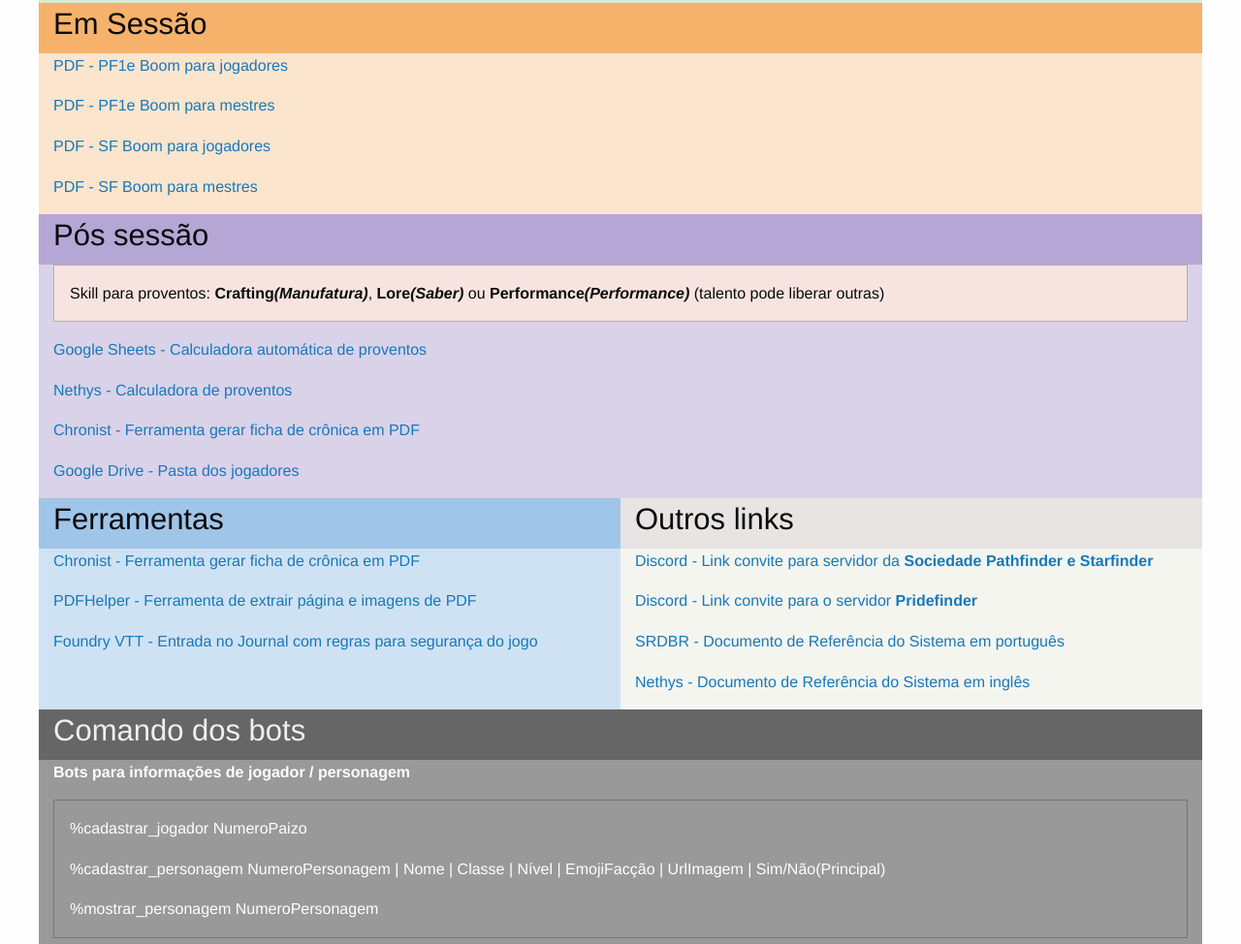
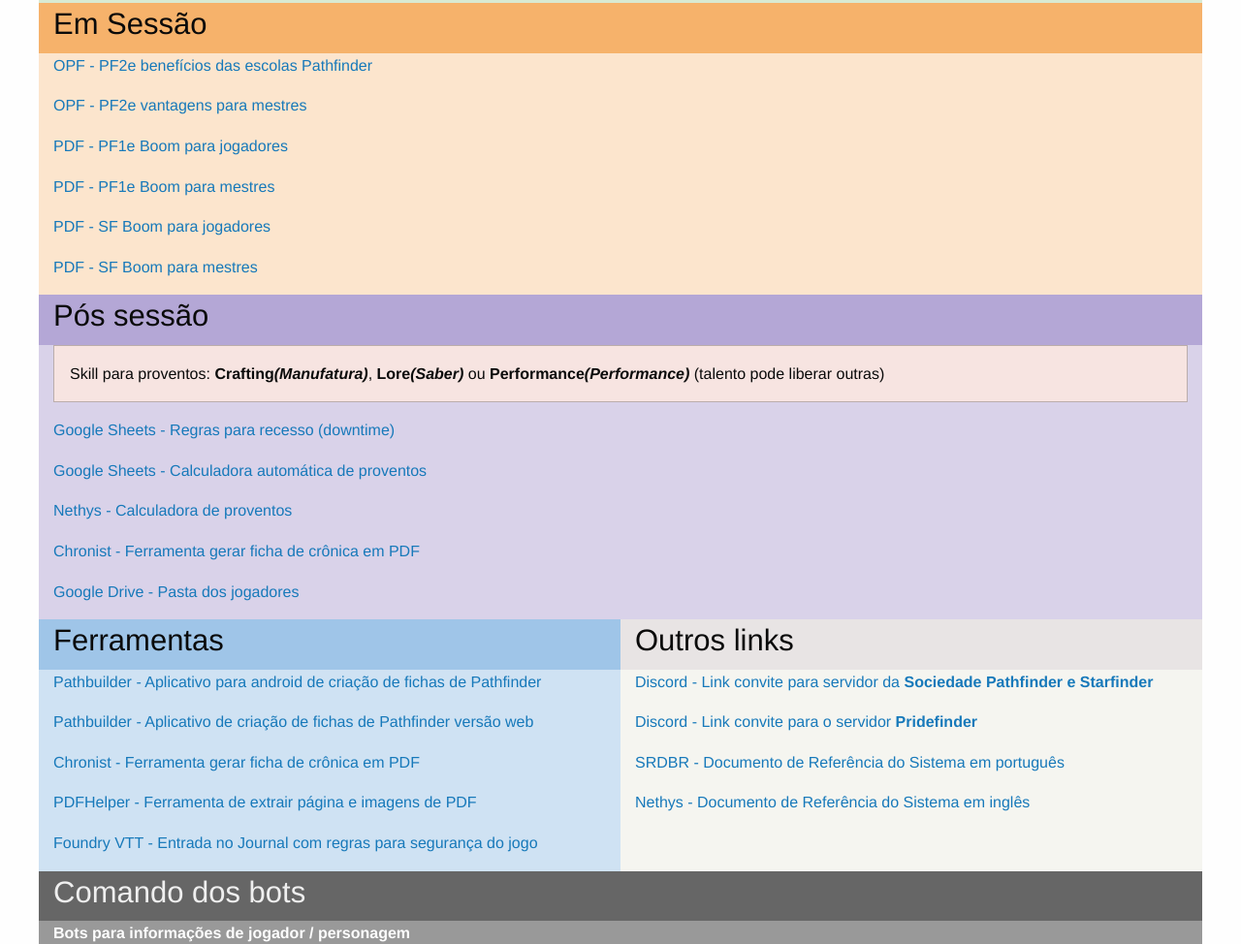
Before and after one commit to germanosk/sociedade_pathfinder_static_help, a plain HTML site: page index.html in a window 1280 px wide. Shown: the part 248-1222 px from the top of the page at 97% size. Drawn offline with Linux system fonts and the light colour scheme.

Commit message:
Adding more links and adjusts to layout

```diff
--- a/index.html
+++ b/index.html
@@ -141,6 +141,17 @@
                 </div>
                 <div class="large-12 medium-12 in-session cell">
                     <p>
+                        <a href="https://www.organizedplayfoundation.org/Lorespire/pfs2guide._.Additional-Character-Options#Schools"  target="_blank" >
+                            OPF - PF2e benefícios das escolas Pathfinder
+                        </a>
+                    </p>
+
+                    <p>
+                        <a href="https://www.organizedplayfoundation.org/Lorespire/pfs2guide._.GM-Rewards"  target="_blank" >
+                            OPF - PF2e vantagens para mestres
+                        </a>
+                    </p>
+                    <p>
                         <a href="https://cdn.discordapp.com/attachments/718544767235129388/805648309645606922/2020_RSP_PFS1ed_Player_Boons.pdf"  target="_blank" >
                             PDF - PF1e Boom para jogadores
                         </a>
@@ -176,6 +187,12 @@
                     <div class="callout alert">
                         <p>Skill para proventos: <b>Crafting<i>(Manufatura)</i></b>, <b>Lore<i>(Saber)</i></b> ou <b>Performance<i>(Performance)</i></b> (talento pode liberar outras)</p>
                     </div>
+
+                    <p>
+                        <a href="https://www.organizedplayfoundation.org/Lorespire/pfs2guide._.Additional-Character-Options#Downtime"  target="_blank" >
+                            Google Sheets - Regras para recesso (downtime)
+                        </a>
+                    </p>
                     <p>
                         <a href="https://docs.google.com/spreadsheets/d/14nKfaf5l-MUL9IQm7CupREs0hnbuWh3gEaTMEzu9arY/edit?usp=sharing"  target="_blank" >
                             Google Sheets - Calculadora automática de proventos
@@ -207,6 +224,18 @@
                 </div>
                 <div class="large-12 medium-12 tools cell" style="height: 100%;">
                     <p>
+                        <a href="https://play.google.com/store/apps/details?id=com.redrazors.pathbuilder2e&hl=pt/"  target="_blank" >
+                            Pathbuilder - Aplicativo para android de criação de fichas de Pathfinder
+                        </a>
+                    </p>
+
+                    <p>
+                        <a href="https://pathbuilder2e.com/"  target="_blank" >
+                            Pathbuilder - Aplicativo de criação de fichas de Pathfinder versão web
+                        </a>
+                    </p>
+
+                    <p>
                         <a href="http://chronist.germanosk.me/"  target="_blank" >
                             Chronist - Ferramenta gerar ficha de crônica em PDF
                         </a>
@@ -229,11 +258,11 @@
                 </div>
 
                 <div class="large-6 medium-12 cell">
-            <div class="grid-x grid-padding-x">
+            <div class="grid-x grid-padding-x" style="height: 100%;">
                 <div class="large-12 medium-12 other-head cell">
                     <h3>Outros links</h3>
                 </div>
-                <div class="large-12 medium-12 other cell">
+                <div class="large-12 medium-12 other cell" style="height: 100%;">
                     <p>
                         <a href="https://discord.gg/3zU3jxf"  target="_blank" >
                             Discord - Link convite para servidor da <b>Sociedade Pathfinder e Starfinder</b>
```
